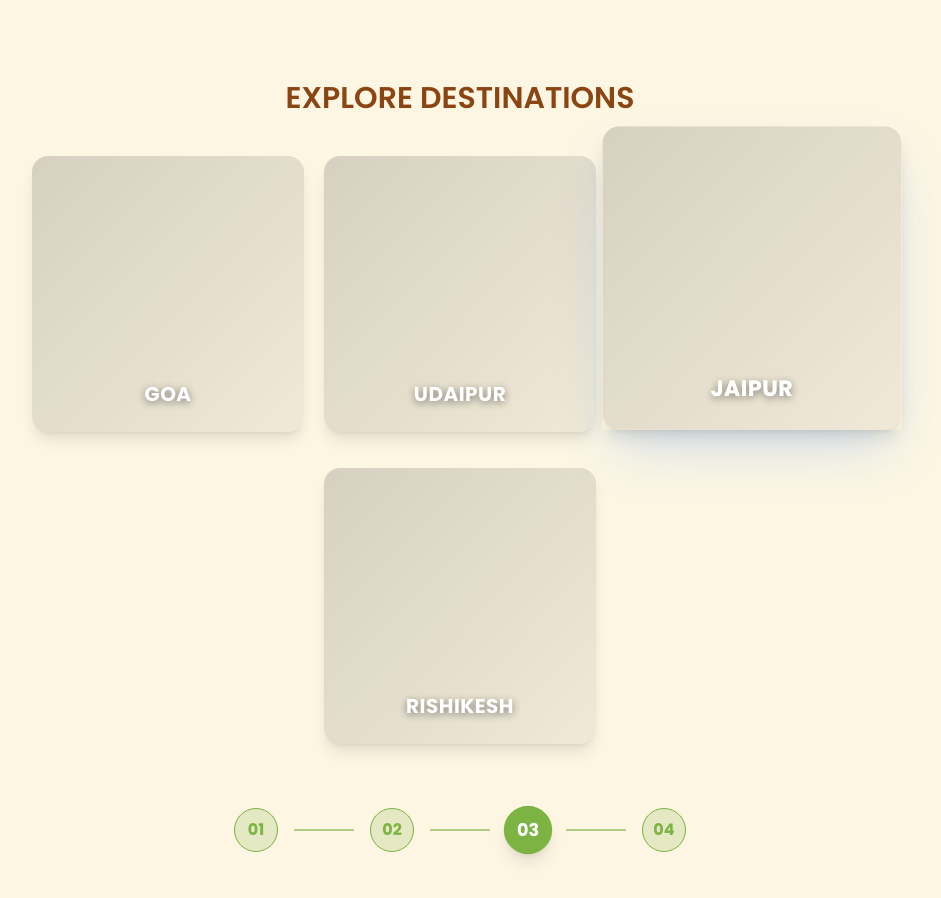
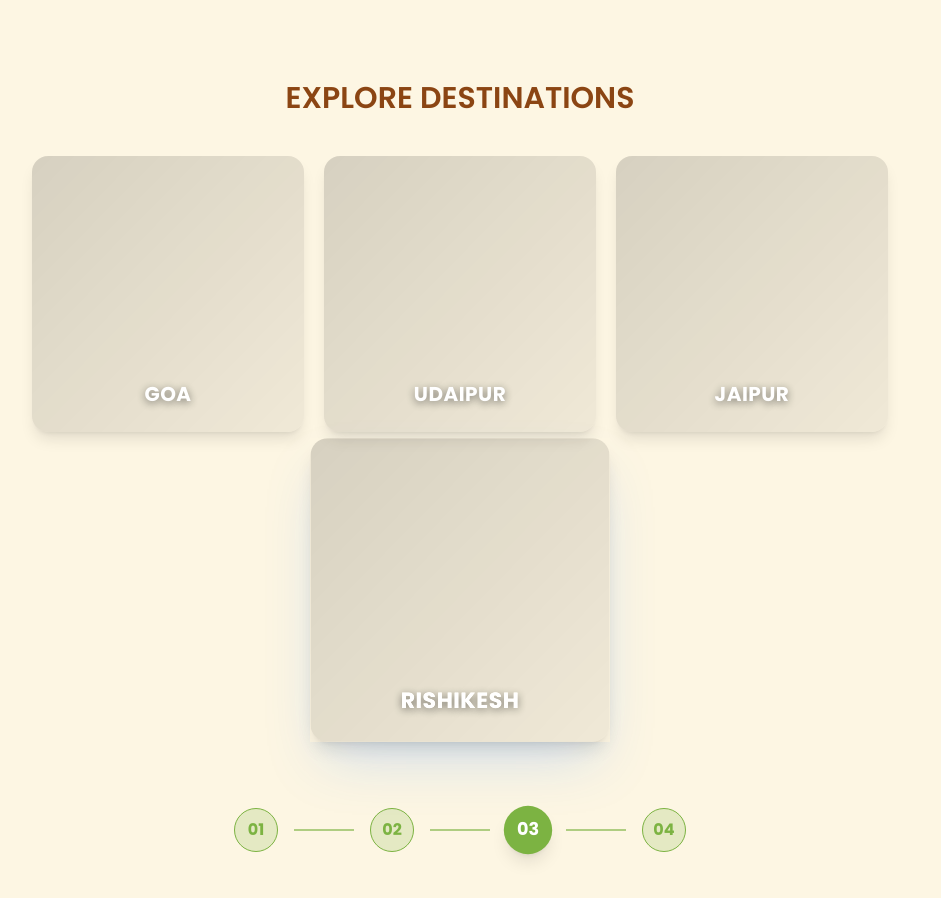
Before and after one commit to katrine-daniel/rishikesh-3, a plain HTML site: page index.html in a window 1280 px wide. Shown: the part 820-1718 px from the top of the page, without its empty margins (180-1121 px from the left). Drawn offline with nearby package versions, Linux system fonts and the light colour scheme.

Commit message:
index.html

```diff
--- a/index.html
+++ b/index.html
@@ -153,7 +153,7 @@
         </div>
     </div>
 
-    <!-- Explore Destinations Section -->
+     <!-- Explore Destinations Section -->
     <section class="bg-gradient-to-b from-cream to-cream py-20 px-10 relative">
         <div
             class="destinations-container max-w-7xl mx-auto relative px-8 lg:px-12 xl:px-16 pb- transition-all duration-300">
@@ -199,7 +199,7 @@
 
                         <!-- Destination Card 3 - Jaipur -->
                         <div
-                            class="destination-card relative cursor-pointer transition-all duration-[600ms] ease-[cubic-bezier(0.25,0.46,0.45,0.94)] transform-gpu flex-shrink-0 lg:flex-shrink-translate-y-2 sm:-translate-y-4 scale-105 sm:scale-110 shadow-2xl shadow-blue-500/25 brightness-110 mb-4 group">
+                            class="destination-card relative cursor-pointer transition-all duration-[600ms] ease-[cubic-bezier(0.25,0.46,0.45,0.94)] transform-gpu flex-shrink-0 lg:flex-shrink-translate-y-2 ">
                             <div
                                 class="w-68 h-69 rounded-2xl relative overflow-hidden shadow-lg transition-all duration-300 bg-dest-3 bg-cover bg-center">
                                 <div
@@ -214,7 +214,7 @@
 
                         <!-- Destination Card 4 - Rishikesh -->
                         <div
-                            class="destination-card relative cursor-pointer transition-all duration-[600ms] ease-[cubic-bezier(0.25,0.46,0.45,0.94)] transform-gpu flex-shrink-0 lg:flex-shrink hover:-translate-y-2 hover:scale-105 mb-4">
+                            class="destination-card relative cursor-pointer transition-all duration-[600ms] ease-[cubic-bezier(0.25,0.46,0.45,0.94)] transform-gpu flex-shrink-0 lg:flex-shrink hover:-translate-y-2 sm:-translate-y-4 scale-105 sm:scale-110 shadow-2xl shadow-blue-500/25 brightness-110 mb-4 group">
                             <div
                                 class="w-68 h-69 rounded-2xl relative overflow-hidden shadow-lg transition-all duration-300 bg-dest-4 bg-cover bg-center">
                                 <div
```
